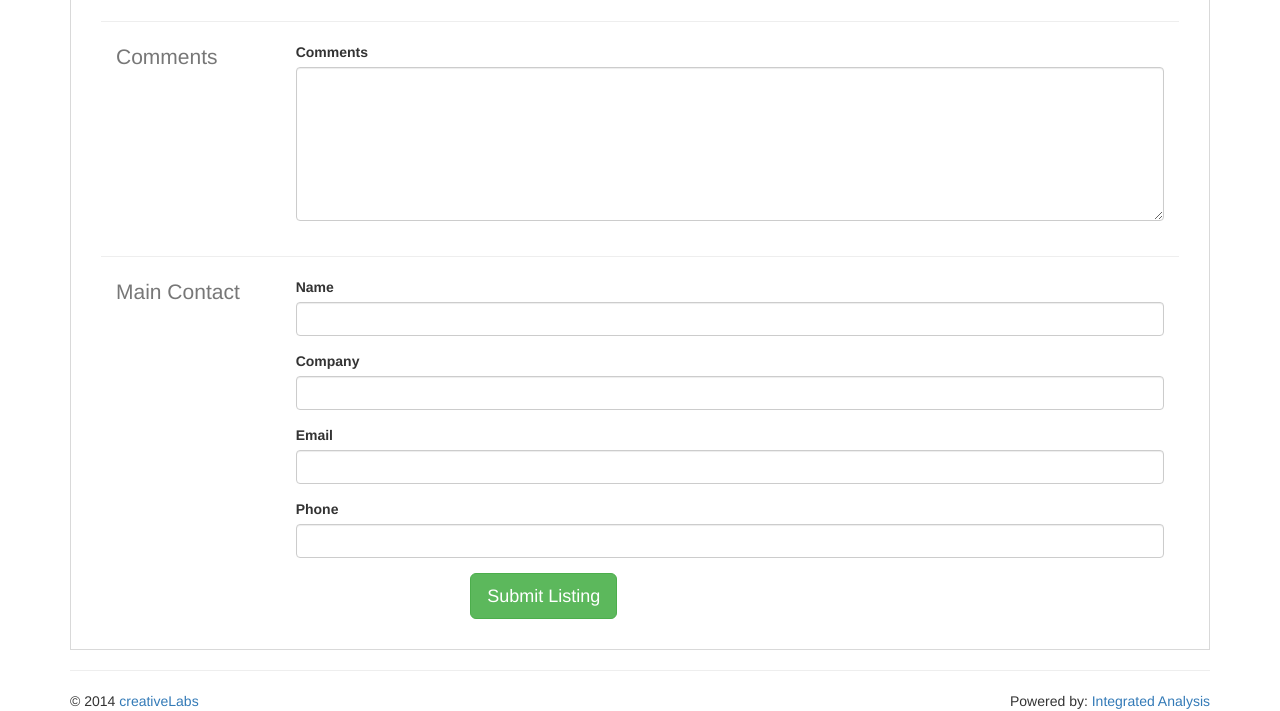
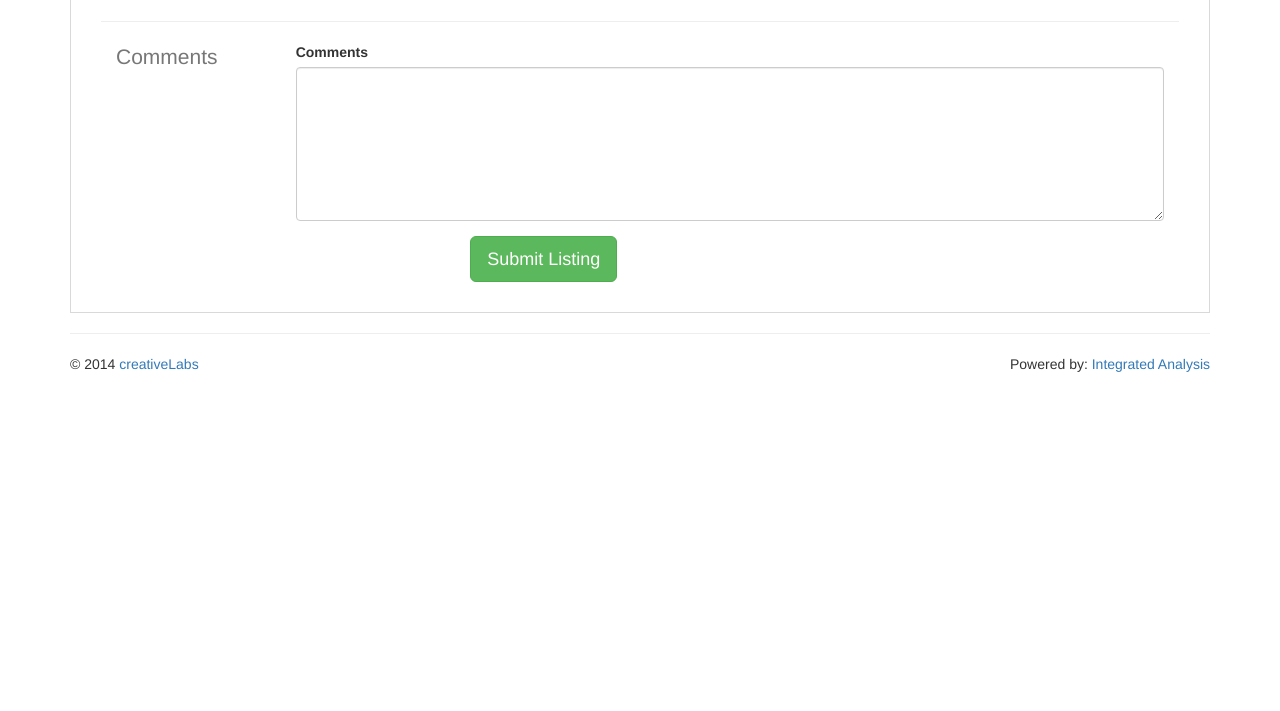
Before and after one commit to arvindmehra/integrated_analysis, a Rails app: page /properties/new in a window 1280 px wide. Shown: the part 1154-1865 px from the top of the page. After the commit the page ends 1526 px from the top, so only its background shows below. Run offline with Rails 7, Linux system fonts and the light colour scheme; style sheets or scripts are compiled from the project's sources; some libraries are stand-ins or nearby versions.

Commit message:
remove contact from from

```diff
--- a/app/views/properties/_form.html.erb
+++ b/app/views/properties/_form.html.erb
@@ -114,21 +114,6 @@
               <%= f.input :comments, :rows => "7", :cols=> "11" %>
             </div>
           </fieldset>
-          <hr class="hr-normal">
-          <fieldset>
-            <div class="col-sm-2">
-              <div class="lead text-muted">
-                <i class="icon-comment text-contrast"></i>
-                Main Contact
-              </div>
-            </div>
-            <div class="col-sm-10">
-              <%= f.input :name %>
-              <%= f.input :company %>
-              <%= f.input :email %>
-              <%= f.input :phone %>
-            </div>
-          </fieldset>
           <div class="form-actions">
             <div class="row">
               <div class="col-sm-7 col-sm-offset-4">
```
